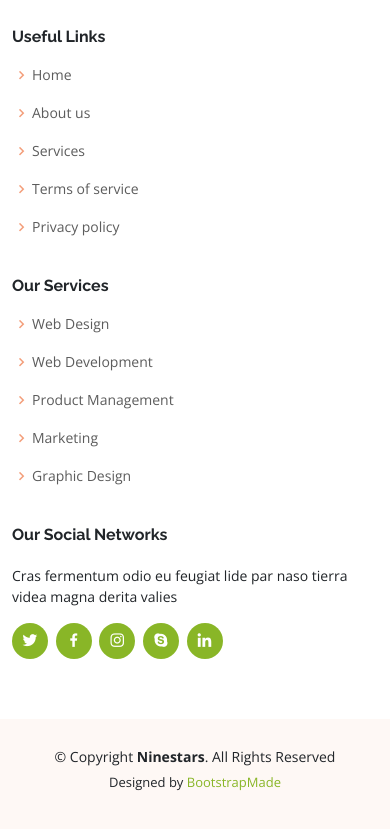
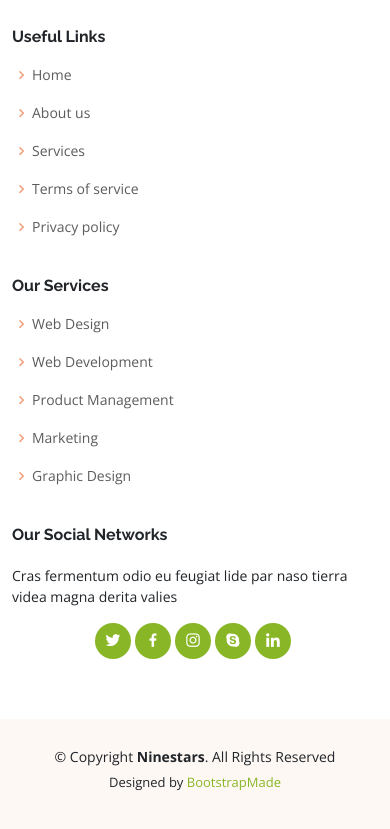
Before and after one commit to arprinceofficial/SpaceBangladesh, a plain HTML site: page inner-page.html in a window 390 px wide. Shown: the part 824-1653 px from the top of the page. Drawn offline with nearby package versions, Linux system fonts and the light colour scheme.

Commit message:
footer social link 767 screen make center

```diff
--- a/assets/css/style.css
+++ b/assets/css/style.css
@@ -587,12 +587,6 @@ section {
 @media (max-width: 991px) {
     .about .about-img img {
         max-width: 70%;
-    }
-}
-
-@media (max-width: 767px) {
-    .about .about-img img {
-        max-width: 90%;
     }
 }
 
@@ -1380,6 +1374,13 @@ section {
     text-decoration: none;
 }
 
+@media (max-width: 767px) {
+    .social-links {
+        display: flex;
+        justify-content: center;
+    }
+}
+
 #footer .copyright {
     text-align: center;
     float: left;
```
